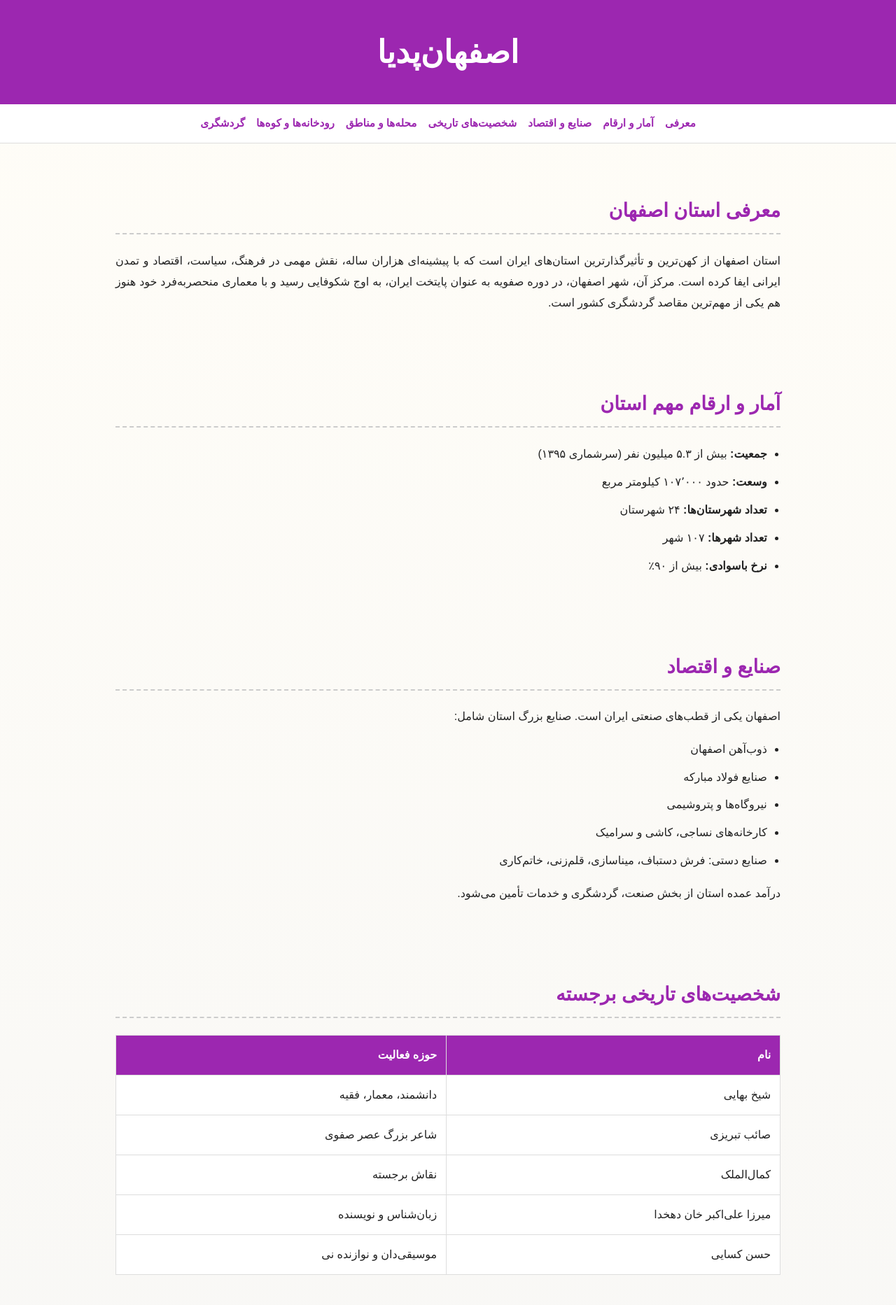
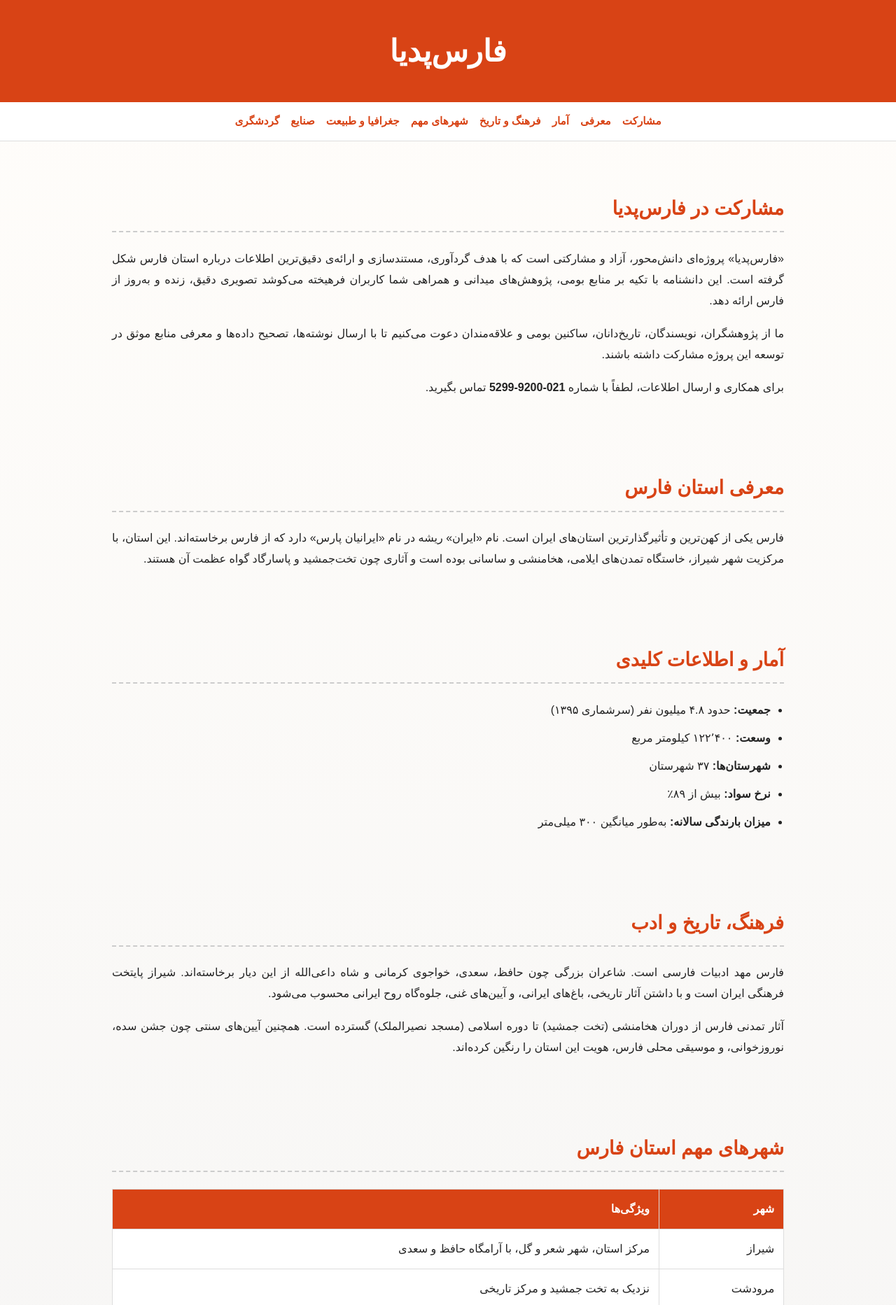
Before and after one commit to derakhtdarya/farspedia, a plain HTML site: page index.html in a window 1280 px wide. Shown: the top 1865 px of the page at 70% size. Drawn offline with Linux system fonts and the light colour scheme; a web font is replaced by a local one.

Commit message:
Update index.html

```diff
--- a/index.html
+++ b/index.html
@@ -3,25 +3,25 @@
 <head>
   <meta charset="UTF-8">
   <meta name="viewport" content="width=device-width, initial-scale=1.0">
-  <title>اصفهان‌پدیا</title>
+  <title>فارس‌پدیا</title>
   <link href="https://cdnjs.cloudflare.com/ajax/libs/vazir-font/30.1.0/font-face.css" rel="stylesheet">
   <style>
     body {
       font-family: Vazirmatn, Vazir, sans-serif;
-      background: linear-gradient(180deg, #fffdf7 0%, #f5f5f5 100%);
+      background: linear-gradient(to bottom, #fffdfa, #f2f2f2);
       color: #222;
       margin: 0;
       padding: 0;
       line-height: 1.9;
     }
     header {
-      background-color: #9c27b0;
+      background-color: #d84315;
       color: white;
       text-align: center;
       padding: 2rem 1rem;
     }
     header h1 {
-      font-size: 2.8rem;
+      font-size: 2.7rem;
       margin: 0;
     }
     nav {
@@ -37,18 +37,18 @@
       z-index: 100;
     }
     nav a {
-      color: #9c27b0;
+      color: #d84315;
       text-decoration: none;
       font-weight: 600;
       font-size: 0.95rem;
     }
     section {
-      max-width: 950px;
+      max-width: 960px;
       margin: 2rem auto;
       padding: 1rem;
     }
     h2 {
-      color: #9c27b0;
+      color: #d84315;
       font-size: 1.7rem;
       border-bottom: 2px dashed #ccc;
       padding-bottom: 0.4rem;
@@ -78,11 +78,11 @@
       text-align: right;
     }
     th {
-      background-color: #9c27b0;
+      background-color: #d84315;
       color: white;
     }
     footer {
-      background: #9c27b0;
+      background: #d84315;
       color: white;
       text-align: center;
       padding: 1rem;
@@ -92,96 +92,97 @@
 </head>
 <body>
   <header>
-    <h1>اصفهان‌پدیا</h1>
+    <h1>فارس‌پدیا</h1>
   </header>
   <nav>
-    <a href="#overview">معرفی</a>
-    <a href="#numbers">آمار و ارقام</a>
-    <a href="#industry">صنایع و اقتصاد</a>
-    <a href="#people">شخصیت‌های تاریخی</a>
-    <a href="#regions">محله‌ها و مناطق</a>
-    <a href="#nature">رودخانه‌ها و کوه‌ها</a>
+    <a href="#contribute">مشارکت</a>
+    <a href="#intro">معرفی</a>
+    <a href="#statistics">آمار</a>
+    <a href="#culture">فرهنگ و تاریخ</a>
+    <a href="#cities">شهرهای مهم</a>
+    <a href="#landscape">جغرافیا و طبیعت</a>
+    <a href="#industry">صنایع</a>
     <a href="#tourism">گردشگری</a>
   </nav>
 
-  <section id="overview">
-    <h2>معرفی استان اصفهان</h2>
-    <p>استان اصفهان از کهن‌ترین و تأثیرگذارترین استان‌های ایران است که با پیشینه‌ای هزاران ساله، نقش مهمی در فرهنگ، سیاست، اقتصاد و تمدن ایرانی ایفا کرده است. مرکز آن، شهر اصفهان، در دوره صفویه به عنوان پایتخت ایران، به اوج شکوفایی رسید و با معماری منحصربه‌فرد خود هنوز هم یکی از مهم‌ترین مقاصد گردشگری کشور است.</p>
+  <section id="contribute">
+    <h2>مشارکت در فارس‌پدیا</h2>
+    <p>«فارس‌پدیا» پروژه‌ای دانش‌محور، آزاد و مشارکتی است که با هدف گردآوری، مستندسازی و ارائه‌ی دقیق‌ترین اطلاعات درباره استان فارس شکل گرفته است. این دانشنامه با تکیه بر منابع بومی، پژوهش‌های میدانی و همراهی شما کاربران فرهیخته می‌کوشد تصویری دقیق، زنده و به‌روز از فارس ارائه دهد.</p>
+    <p>ما از پژوهشگران، نویسندگان، تاریخ‌دانان، ساکنین بومی و علاقه‌مندان دعوت می‌کنیم تا با ارسال نوشته‌ها، تصحیح داده‌ها و معرفی منابع موثق در توسعه این پروژه مشارکت داشته باشند.</p>
+    <p>برای همکاری و ارسال اطلاعات، لطفاً با شماره <strong>021-9200-5299</strong> تماس بگیرید.</p>
   </section>
 
-  <section id="numbers">
-    <h2>آمار و ارقام مهم استان</h2>
+  <section id="intro">
+    <h2>معرفی استان فارس</h2>
+    <p>فارس یکی از کهن‌ترین و تأثیرگذارترین استان‌های ایران است. نام «ایران» ریشه در نام «ایرانیان پارس» دارد که از فارس برخاسته‌اند. این استان، با مرکزیت شهر شیراز، خاستگاه تمدن‌های ایلامی، هخامنشی و ساسانی بوده است و آثاری چون تخت‌جمشید و پاسارگاد گواه عظمت آن هستند.</p>
+  </section>
+
+  <section id="statistics">
+    <h2>آمار و اطلاعات کلیدی</h2>
     <ul>
-      <li><strong>جمعیت:</strong> بیش از ۵.۳ میلیون نفر (سرشماری ۱۳۹۵)</li>
-      <li><strong>وسعت:</strong> حدود ۱۰۷٬۰۰۰ کیلومتر مربع</li>
-      <li><strong>تعداد شهرستان‌ها:</strong> ۲۴ شهرستان</li>
-      <li><strong>تعداد شهرها:</strong> ۱۰۷ شهر</li>
-      <li><strong>نرخ باسوادی:</strong> بیش از ۹۰٪</li>
+      <li><strong>جمعیت:</strong> حدود ۴.۸ میلیون نفر (سرشماری ۱۳۹۵)</li>
+      <li><strong>وسعت:</strong> ۱۲۲٬۴۰۰ کیلومتر مربع</li>
+      <li><strong>شهرستان‌ها:</strong> ۳۷ شهرستان</li>
+      <li><strong>نرخ سواد:</strong> بیش از ۸۹٪</li>
+      <li><strong>میزان بارندگی سالانه:</strong> به‌طور میانگین ۳۰۰ میلی‌متر</li>
+    </ul>
+  </section>
+
+  <section id="culture">
+    <h2>فرهنگ، تاریخ و ادب</h2>
+    <p>فارس مهد ادبیات فارسی است. شاعران بزرگی چون حافظ، سعدی، خواجوی کرمانی و شاه داعی‌الله از این دیار برخاسته‌اند. شیراز پایتخت فرهنگی ایران است و با داشتن آثار تاریخی، باغ‌های ایرانی، و آیین‌های غنی، جلوه‌گاه روح ایرانی محسوب می‌شود.</p>
+    <p>آثار تمدنی فارس از دوران هخامنشی (تخت جمشید) تا دوره اسلامی (مسجد نصیرالملک) گسترده است. همچنین آیین‌های سنتی چون جشن سده، نوروزخوانی، و موسیقی محلی فارس، هویت این استان را رنگین کرده‌اند.</p>
+  </section>
+
+  <section id="cities">
+    <h2>شهرهای مهم استان فارس</h2>
+    <table>
+      <thead>
+        <tr><th>شهر</th><th>ویژگی‌ها</th></tr>
+      </thead>
+      <tbody>
+        <tr><td>شیراز</td><td>مرکز استان، شهر شعر و گل، با آرامگاه حافظ و سعدی</td></tr>
+        <tr><td>مرودشت</td><td>نزدیک به تخت جمشید و مرکز تاریخی</td></tr>
+        <tr><td>لار</td><td>بازار تاریخی لار، فرهنگ جنوب فارس</td></tr>
+        <tr><td>فسا</td><td>مرکز کشاورزی و تولید گندم</td></tr>
+        <tr><td>کازرون</td><td>آثار تاریخی چون بیشاپور</td></tr>
+      </tbody>
+    </table>
+  </section>
+
+  <section id="landscape">
+    <h2>جغرافیا، کوه‌ها و رودخانه‌ها</h2>
+    <ul>
+      <li>کوه‌های زاگرس مرکزی در غرب و شمال استان</li>
+      <li>رودخانه کر، قره‌آغاج، و مند از مهم‌ترین رودهای استان</li>
+      <li>دریاچه بختگان (فصلی)، تالاب ارژن، کوه دنا (در مرز شمالی)</li>
+      <li>دشت‌های حاصلخیز مرودشت، فسا، داراب</li>
     </ul>
   </section>
 
   <section id="industry">
-    <h2>صنایع و اقتصاد</h2>
-    <p>اصفهان یکی از قطب‌های صنعتی ایران است. صنایع بزرگ استان شامل:</p>
+    <h2>صنایع و اقتصاد استان</h2>
     <ul>
-      <li>ذوب‌آهن اصفهان</li>
-      <li>صنایع فولاد مبارکه</li>
-      <li>نیروگاه‌ها و پتروشیمی</li>
-      <li>کارخانه‌های نساجی، کاشی و سرامیک</li>
-      <li>صنایع دستی: فرش دستباف، میناسازی، قلم‌زنی، خاتم‌کاری</li>
-    </ul>
-    <p>درآمد عمده استان از بخش صنعت، گردشگری و خدمات تأمین می‌شود.</p>
-  </section>
-
-  <section id="people">
-    <h2>شخصیت‌های تاریخی برجسته</h2>
-    <table>
-      <thead>
-        <tr><th>نام</th><th>حوزه فعالیت</th></tr>
-      </thead>
-      <tbody>
-        <tr><td>شیخ بهایی</td><td>دانشمند، معمار، فقیه</td></tr>
-        <tr><td>صائب تبریزی</td><td>شاعر بزرگ عصر صفوی</td></tr>
-        <tr><td>کمال‌الملک</td><td>نقاش برجسته</td></tr>
-        <tr><td>میرزا علی‌اکبر خان دهخدا</td><td>زبان‌شناس و نویسنده</td></tr>
-        <tr><td>حسن کسایی</td><td>موسیقی‌دان و نوازنده نی</td></tr>
-      </tbody>
-    </table>
-  </section>
-
-  <section id="regions">
-    <h2>محله‌ها و مناطق مهم اصفهان</h2>
-    <ul>
-      <li>جلفا: محله ارامنه و کلیسای وانک</li>
-      <li>چهارباغ: منطقه تاریخی با خیابان معروف و مدرسه چهارباغ</li>
-      <li>شهرک سپاهان‌شهر، خانه اصفهان، ملک‌شهر، مشتاق، احمدآباد</li>
-      <li>خارج از مرکز: کاشان، نجف‌آباد، خمینی‌شهر، نطنز، زرین‌شهر</li>
-    </ul>
-  </section>
-
-  <section id="nature">
-    <h2>رودخانه‌ها و کوه‌های استان</h2>
-    <ul>
-      <li><strong>زاینده‌رود:</strong> مهم‌ترین رودخانه مرکزی ایران (متأسفانه اکنون بیشتر ایام سال خشک)</li>
-      <li><strong>کوه صفه:</strong> کوه تفریحی جنوب اصفهان</li>
-      <li><strong>کوه کرکس:</strong> در نزدیکی نطنز، با ارتفاع بیش از ۳۹۰۰ متر</li>
-      <li><strong>رشته‌کوه‌های زاگرس:</strong> بخشی از غرب استان را پوشش می‌دهد</li>
+      <li>کشاورزی: گندم، مرکبات، خرما، انگور، انار</li>
+      <li>صنایع غذایی، پتروشیمی، سیمان و صنایع دستی</li>
+      <li>قالی‌بافی، گلیم‌بافی، منبت‌کاری در مناطق روستایی</li>
+      <li>توسعه صنایع دانش‌بنیان در شیراز (شهرک‌های فناوری)</li>
     </ul>
   </section>
 
   <section id="tourism">
     <h2>جاذبه‌های گردشگری</h2>
     <ul>
-      <li>میدان نقش جهان (ثبت جهانی یونسکو)</li>
-      <li>مسجد شیخ لطف‌الله، مسجد جامع عباسی، عالی‌قاپو</li>
-      <li>پل خواجو و سی‌وسه‌پل</li>
-      <li>بازار قیصریه و کاروانسراهای تاریخی</li>
-      <li>باغ فین کاشان، حمام سلطان امیراحمد</li>
+      <li>تخت جمشید و پاسارگاد (ثبت جهانی یونسکو)</li>
+      <li>آرامگاه حافظ و سعدی، باغ ارم، نارنجستان قوام</li>
+      <li>مسجد نصیرالملک، مسجد وکیل، بازار وکیل</li>
+      <li>باغ‌های ایرانی و خانه‌های تاریخی شیراز</li>
+      <li>روستای قلات، پارک ملی بمو، مناطق عشایری فیروزآباد</li>
     </ul>
   </section>
 
   <footer>
-    این نسخه از دانشنامه اصفهان در حال توسعه است. اطلاعات بیشتر به‌زودی منتشر خواهد شد.
+    فارس‌پدیا | دانشنامه آزاد استان فارس
   </footer>
 </body>
 </html>
```
